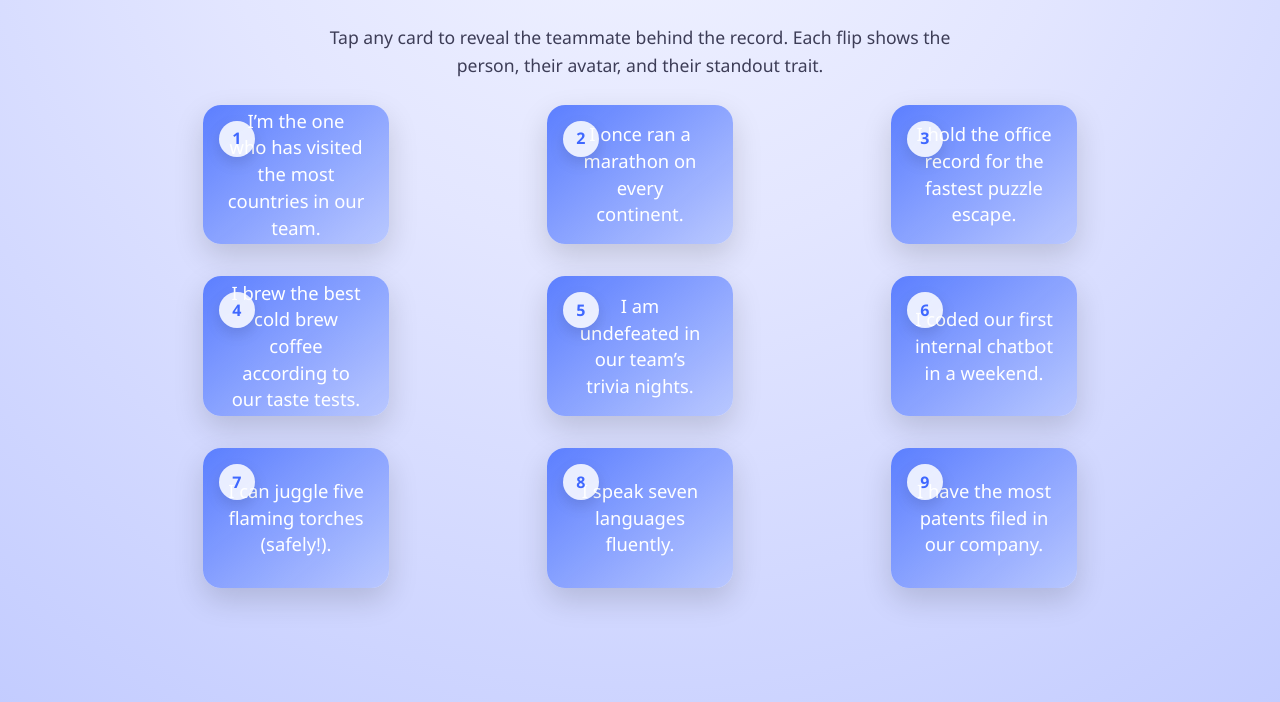
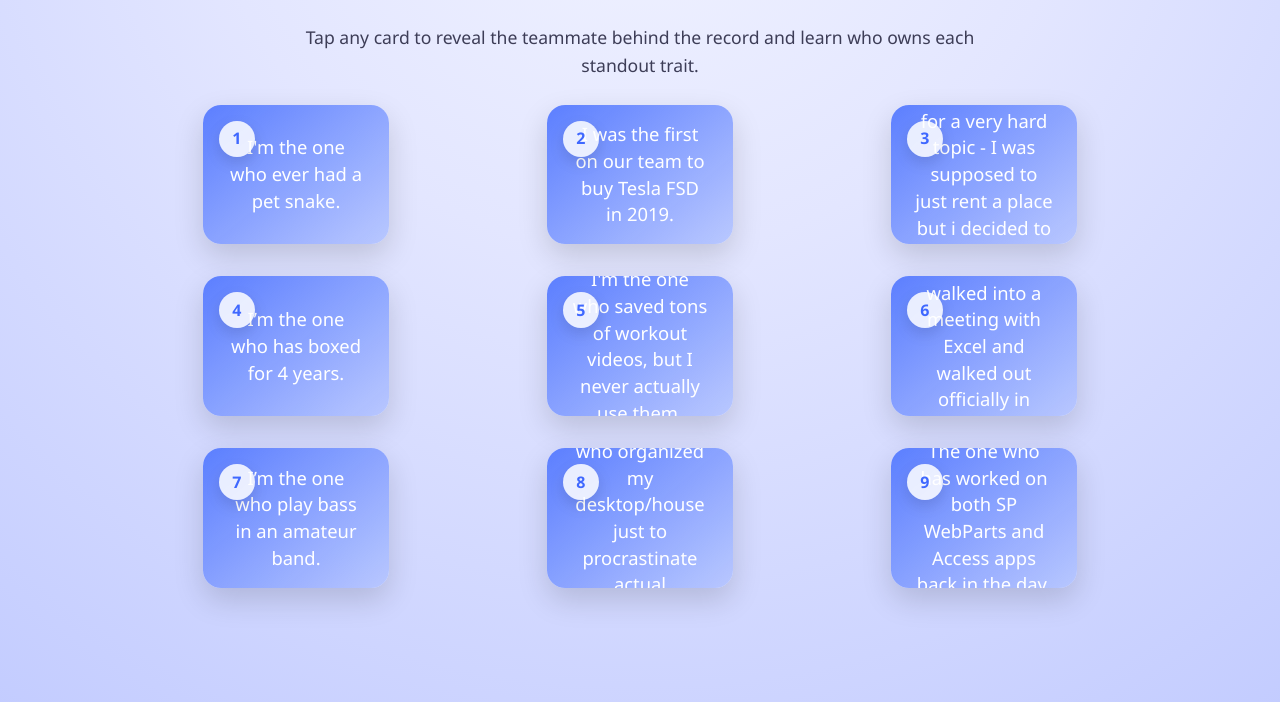
Before and after one commit to Aaron-Ltq/TestWebPage, a plain HTML site: page index.html in a window 1280 px wide. Shown: the part 188-890 px from the top of the page. Drawn offline with Linux system fonts and the light colour scheme.

Commit message:
Replace avatars with real team statements

```diff
--- a/index.html
+++ b/index.html
@@ -137,19 +137,6 @@
       color: var(--accent);
     }
 
-    .avatar {
-      width: clamp(64px, 10vw, 82px);
-      height: clamp(64px, 10vw, 82px);
-      border-radius: 50%;
-      display: grid;
-      place-items: center;
-      font-size: 2rem;
-      font-weight: 600;
-      color: #fff;
-      background: linear-gradient(160deg, #3f68ff, #8a9fff);
-      box-shadow: 0 6px 20px rgba(63, 104, 255, 0.3);
-    }
-
     .name {
       font-size: clamp(1.1rem, 1.3vw + 1rem, 1.25rem);
       font-weight: 600;
@@ -257,19 +244,18 @@
 <body>
   <main>
     <h1>Team Records & Traits</h1>
-    <p class="subtitle">Tap any card to reveal the teammate behind the record. Each flip shows the person, their avatar, and their standout trait.</p>
+    <p class="subtitle">Tap any card to reveal the teammate behind the record and learn who owns each standout trait.</p>
     <section class="grid" role="list">
       <article class="card" role="listitem" aria-label="Card 1: Click to reveal team member">
         <div class="card-inner">
           <div class="card-face front">
             <span class="card-number" aria-hidden="true">1</span>
-            <p>I’m the one who has visited the most countries in our team.</p>
+            <p>I'm the one who ever had a pet snake.</p>
           </div>
           <div class="card-face back">
             <span class="card-number" aria-hidden="true">1</span>
-            <div class="avatar" aria-hidden="true">A</div>
-            <div class="name">Amelia Torres</div>
-            <div class="trait">I’m the one who has visited the most countries in our team.</div>
+            <div class="name">Wenjun Gong</div>
+            <div class="trait">I'm the one who ever had a pet snake.</div>
           </div>
         </div>
       </article>
@@ -277,13 +263,12 @@
         <div class="card-inner">
           <div class="card-face front">
             <span class="card-number" aria-hidden="true">2</span>
-            <p>I once ran a marathon on every continent.</p>
+            <p>I was the first on our team to buy Tesla FSD in 2019.</p>
           </div>
           <div class="card-face back">
             <span class="card-number" aria-hidden="true">2</span>
-            <div class="avatar" aria-hidden="true">B</div>
-            <div class="name">Benjamin Lee</div>
-            <div class="trait">I once ran a marathon on every continent.</div>
+            <div class="name">Aaron Liu</div>
+            <div class="trait">I was the first on our team to buy Tesla FSD in 2019.</div>
           </div>
         </div>
       </article>
@@ -291,13 +276,12 @@
         <div class="card-inner">
           <div class="card-face front">
             <span class="card-number" aria-hidden="true">3</span>
-            <p>I hold the office record for the fastest puzzle escape.</p>
+            <p>Make the fastest decision for a very hard topic - I was supposed to just rent a place but i decided to buy it in 30 mins.</p>
           </div>
           <div class="card-face back">
             <span class="card-number" aria-hidden="true">3</span>
-            <div class="avatar" aria-hidden="true">C</div>
-            <div class="name">Chiara Rossi</div>
-            <div class="trait">I hold the office record for the fastest puzzle escape.</div>
+            <div class="name">Yuanquan Hu</div>
+            <div class="trait">Make the fastest decision for a very hard topic - I was supposed to just rent a place but i decided to buy it in 30 mins.</div>
           </div>
         </div>
       </article>
@@ -305,13 +289,12 @@
         <div class="card-inner">
           <div class="card-face front">
             <span class="card-number" aria-hidden="true">4</span>
-            <p>I brew the best cold brew coffee according to our taste tests.</p>
+            <p>I’m the one who has boxed for 4 years.</p>
           </div>
           <div class="card-face back">
             <span class="card-number" aria-hidden="true">4</span>
-            <div class="avatar" aria-hidden="true">D</div>
-            <div class="name">Diego Morales</div>
-            <div class="trait">I brew the best cold brew coffee according to our taste tests.</div>
+            <div class="name">Adrian Wu</div>
+            <div class="trait">I’m the one who has boxed for 4 years.</div>
           </div>
         </div>
       </article>
@@ -319,13 +302,12 @@
         <div class="card-inner">
           <div class="card-face front">
             <span class="card-number" aria-hidden="true">5</span>
-            <p>I am undefeated in our team’s trivia nights.</p>
+            <p>I'm the one who saved tons of workout videos, but I never actually use them.</p>
           </div>
           <div class="card-face back">
             <span class="card-number" aria-hidden="true">5</span>
-            <div class="avatar" aria-hidden="true">E</div>
-            <div class="name">Elena Park</div>
-            <div class="trait">I am undefeated in our team’s trivia nights.</div>
+            <div class="name">Skylar Pan</div>
+            <div class="trait">I'm the one who saved tons of workout videos, but I never actually use them.</div>
           </div>
         </div>
       </article>
@@ -333,13 +315,12 @@
         <div class="card-inner">
           <div class="card-face front">
             <span class="card-number" aria-hidden="true">6</span>
-            <p>I coded our first internal chatbot in a weekend.</p>
+            <p>The one who walked into a meeting with Excel and walked out officially in Excel team.</p>
           </div>
           <div class="card-face back">
             <span class="card-number" aria-hidden="true">6</span>
-            <div class="avatar" aria-hidden="true">F</div>
-            <div class="name">Felix Grant</div>
-            <div class="trait">I coded our first internal chatbot in a weekend.</div>
+            <div class="name">Zhongzhong Li</div>
+            <div class="trait">The one who walked into a meeting with Excel and walked out officially in Excel team.</div>
           </div>
         </div>
       </article>
@@ -347,13 +328,12 @@
         <div class="card-inner">
           <div class="card-face front">
             <span class="card-number" aria-hidden="true">7</span>
-            <p>I can juggle five flaming torches (safely!).</p>
+            <p>I’m the one who play bass in an amateur band.</p>
           </div>
           <div class="card-face back">
             <span class="card-number" aria-hidden="true">7</span>
-            <div class="avatar" aria-hidden="true">G</div>
-            <div class="name">Grace Ibrahim</div>
-            <div class="trait">I can juggle five flaming torches (safely!).</div>
+            <div class="name">Adrian Wu</div>
+            <div class="trait">I’m the one who play bass in an amateur band.</div>
           </div>
         </div>
       </article>
@@ -361,13 +341,12 @@
         <div class="card-inner">
           <div class="card-face front">
             <span class="card-number" aria-hidden="true">8</span>
-            <p>I speak seven languages fluently.</p>
+            <p>I’m the one who organized my desktop/house just to procrastinate actual homework.</p>
           </div>
           <div class="card-face back">
             <span class="card-number" aria-hidden="true">8</span>
-            <div class="avatar" aria-hidden="true">H</div>
-            <div class="name">Hana Suzuki</div>
-            <div class="trait">I speak seven languages fluently.</div>
+            <div class="name">Skylar Pan</div>
+            <div class="trait">I’m the one who organized my desktop/house just to procrastinate actual homework.</div>
           </div>
         </div>
       </article>
@@ -375,13 +354,12 @@
         <div class="card-inner">
           <div class="card-face front">
             <span class="card-number" aria-hidden="true">9</span>
-            <p>I have the most patents filed in our company.</p>
+            <p>The one who has worked on both SP WebParts and Access apps back in the day.</p>
           </div>
           <div class="card-face back">
             <span class="card-number" aria-hidden="true">9</span>
-            <div class="avatar" aria-hidden="true">I</div>
-            <div class="name">Isaac Nolan</div>
-            <div class="trait">I have the most patents filed in our company.</div>
+            <div class="name">Zhongzhong Li</div>
+            <div class="trait">The one who has worked on both SP WebParts and Access apps back in the day.</div>
           </div>
         </div>
       </article>
```
